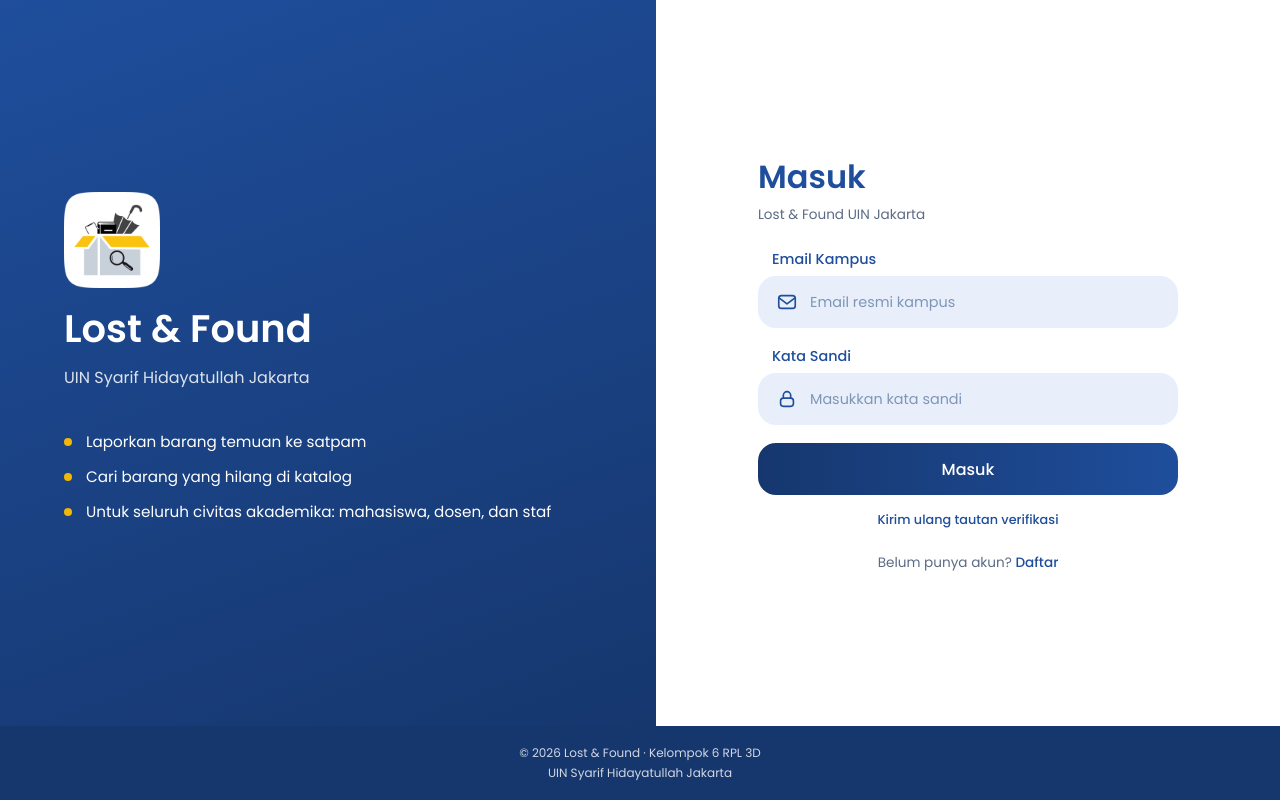
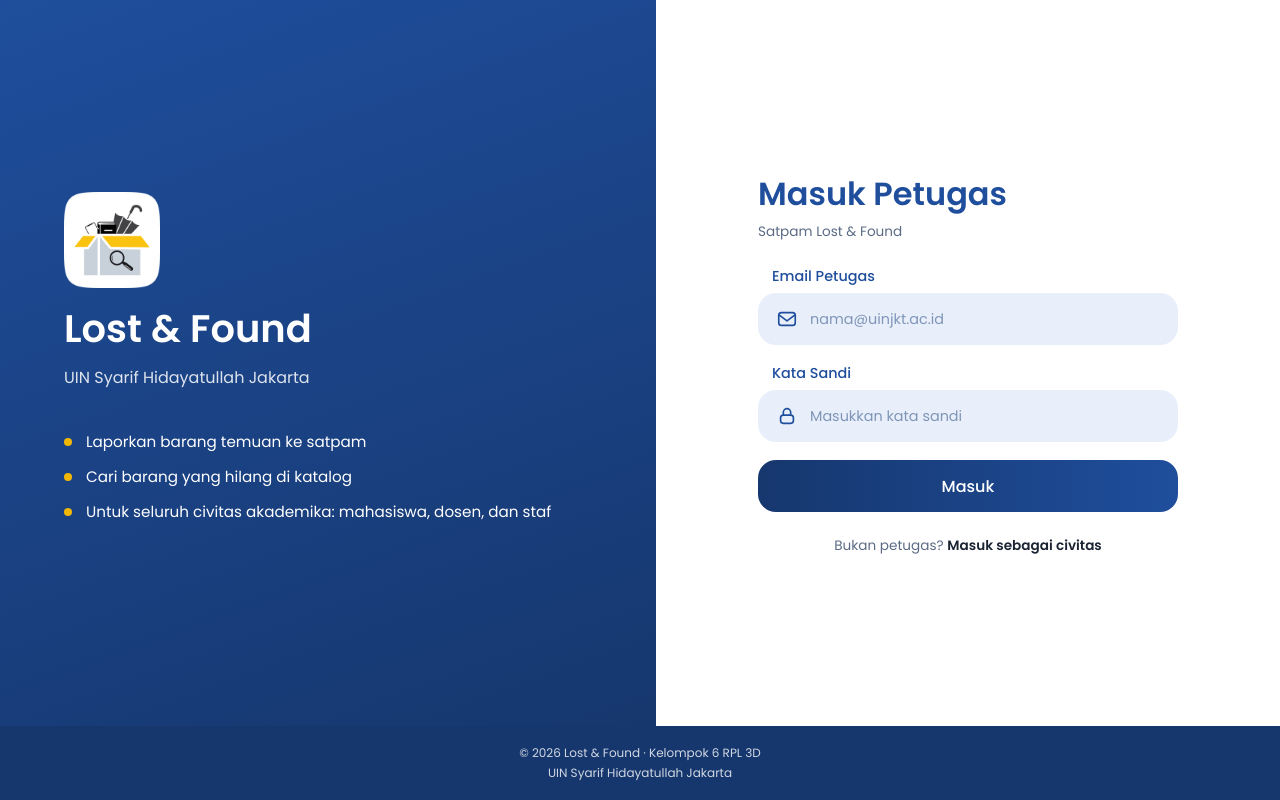
Before and after one commit to ghassanmygit/lostundfound, a React (Vite) app in the folder frontend/: page /petugas in a window 1280 px wide. Before the commit this address led to /login. Built offline with nearby package versions, Linux system fonts and the light colour scheme.

Commit message:
login satpam dipisah

```diff
--- a/frontend/src/App.jsx
+++ b/frontend/src/App.jsx
@@ -8,6 +8,7 @@ import Katalog from "./pages/Katalog";
 import LaporBarang from "./pages/LaporBarang";
 import LaporanSaya from "./pages/LaporanSaya";
 import Login from "./pages/Login";
+import LoginPetugas from "./pages/LoginPetugas";
 import Registrasi from "./pages/Registrasi";
 import KlaimSaya from "./pages/KlaimSaya";
 import KlaimSatpam from "./pages/KlaimSatpam";
@@ -18,6 +19,7 @@ function App() {
       <Routes>
         <Route path="/" element={<Navigate to="/login" replace />} />
         <Route path="/login" element={<Login />} />
+        <Route path="/petugas" element={<LoginPetugas />} />
         <Route path="/registrasi" element={<Registrasi />} />
         <Route
           path="/kirim-ulang-verifikasi"
--- a/frontend/src/components/AuthLayout.css
+++ b/frontend/src/components/AuthLayout.css
@@ -257,3 +257,14 @@
     transition: none !important;
   }
 }
+
+.auth-staf {
+  margin: 10px 0 0;
+  text-align: center;
+  font-size: 0.85rem;
+}
+
+.link-gelap {
+  font-weight: 700;
+  color: var(--teks);
+}
--- a/frontend/src/pages/Login.jsx
+++ b/frontend/src/pages/Login.jsx
@@ -21,8 +21,12 @@ function Login() {
         method: "POST",
         body: { email, password },
       });
+      if (res.data.pengguna.role === "satpam") {
+        setError("Akun petugas masuk lewat halaman Masuk Petugas.");
+        return;
+      }
       saveToken(res.data.token);
-      navigate(res.data.pengguna.role === "satpam" ? "/satpam" : "/katalog");
+      navigate("/katalog");
     } catch (err) {
       setError(err.message);
     } finally {
@@ -73,6 +77,11 @@ function Login() {
       <p className="auth-switch">
         Belum punya akun? <Link to="/registrasi">Daftar</Link>
       </p>
+      <p className="auth-staf">
+        <Link className="link-gelap" to="/petugas">
+          Masuk sebagai petugas
+        </Link>
+      </p>
     </AuthLayout>
   );
 }
--- /dev/null
+++ b/frontend/src/pages/LoginPetugas.jsx
@@ -0,0 +1,82 @@
+import { useState } from "react";
+import { Link, useNavigate } from "react-router-dom";
+import { apiRequest, clearToken, saveToken } from "../api/client";
+import Alert from "../components/Alert";
+import AuthLayout from "../components/AuthLayout";
+import FormField from "../components/FormField";
+
+function LoginPetugas() {
+  const navigate = useNavigate();
+  const [email, setEmail] = useState("");
+  const [password, setPassword] = useState("");
+  const [error, setError] = useState("");
+  const [loading, setLoading] = useState(false);
+
+  const handleSubmit = async (e) => {
+    e.preventDefault();
+    setError("");
+    setLoading(true);
+    try {
+      const res = await apiRequest("/auth/login", {
+        method: "POST",
+        body: { email, password },
+      });
+      saveToken(res.data.token);
+      if (res.data.pengguna.role !== "satpam") {
+        // Halaman ini hanya tampilan; hak akses tetap dijaga backend.
+        clearToken();
+        setError("Akun ini bukan akun petugas. Gunakan halaman masuk biasa.");
+        return;
+      }
+      navigate("/satpam");
+    } catch (err) {
+      setError(err.message);
+    } finally {
+      setLoading(false);
+    }
+  };
+
+  return (
+    <AuthLayout lipat title="Masuk Petugas" subtitle="Satpam Lost & Found">
+      <form onSubmit={handleSubmit} noValidate>
+        <Alert message={error} />
+
+        <FormField
+          id="email"
+          label="Email Petugas"
+          icon="mail"
+          type="email"
+          autoComplete="email"
+          placeholder="nama@uinjkt.ac.id"
+          value={email}
+          onChange={(e) => setEmail(e.target.value)}
+          required
+        />
+        <FormField
+          id="password"
+          label="Kata Sandi"
+          icon="lock"
+          type="password"
+          autoComplete="current-password"
+          placeholder="Masukkan kata sandi"
+          value={password}
+          onChange={(e) => setPassword(e.target.value)}
+          required
+        />
+
+        <button className="btn" type="submit" disabled={loading}>
+          {loading ? "Memproses..." : "Masuk"}
+        </button>
+      </form>
+
+      <p className="auth-switch">
+        Bukan petugas?{" "}
+        <Link className="link-gelap" to="/login">
+          Masuk sebagai civitas
+        </Link>
+      </p>
+    </AuthLayout>
+  );
+}
+
+export default LoginPetugas;
```
